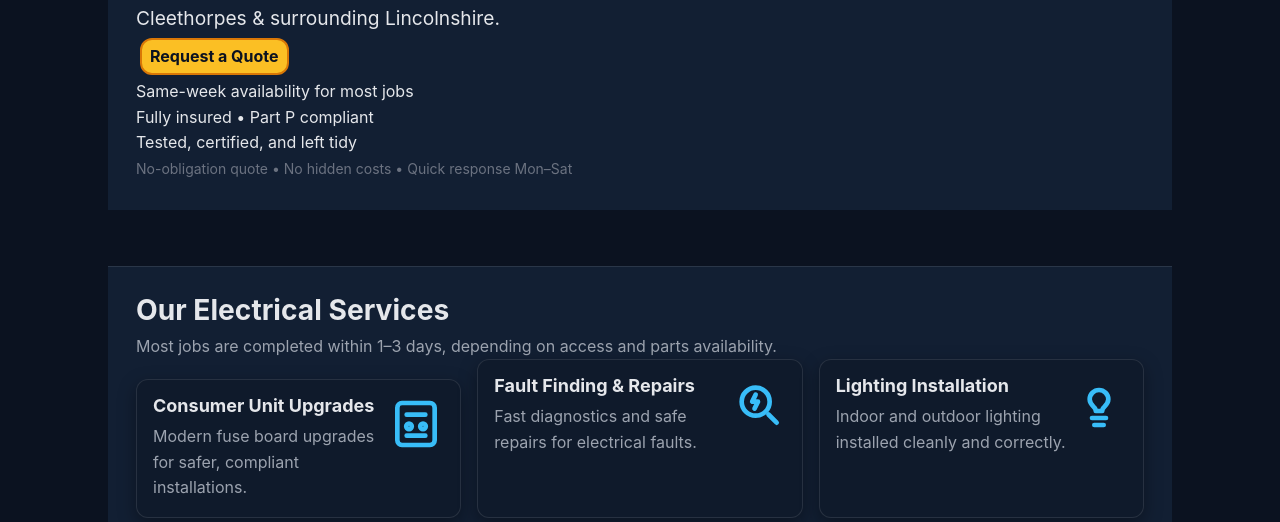
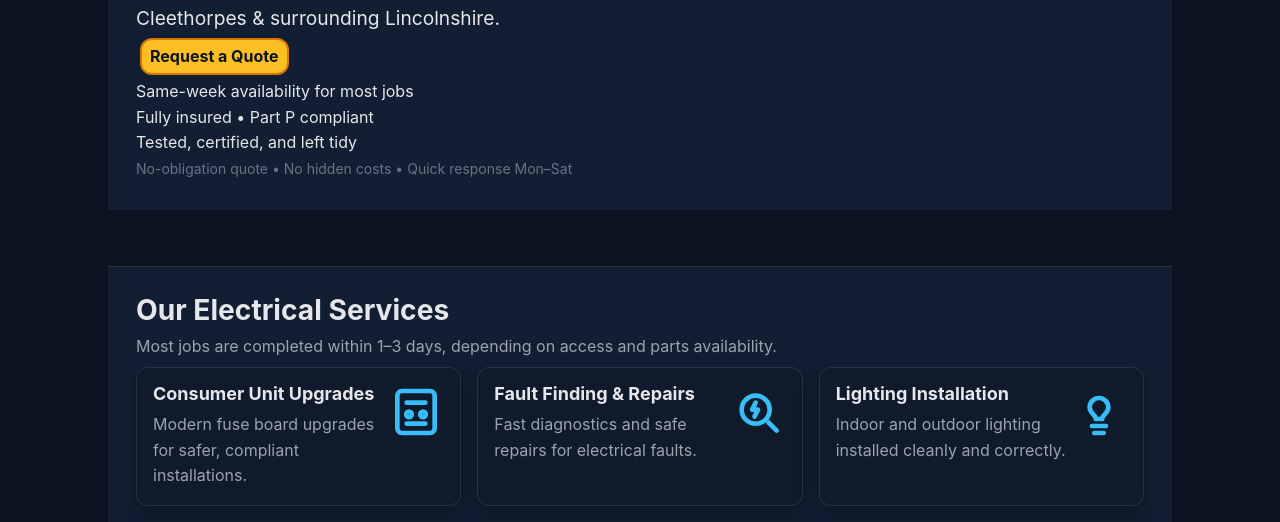
Before and after one commit to pawelwoz92/ernest-electrical, a plain HTML site: page index.html in a window 1280 px wide. Shown: the part 268-790 px from the top of the page. Drawn offline with Linux system fonts and the light colour scheme.

Commit message:
Tweak services section spacing

```diff
--- a/styles.css
+++ b/styles.css
@@ -411,9 +411,7 @@ section{
 
 
 }
-.service:first-child{
-  margin-top: var(--s-5);
-}
+
 
   .service_icon{
     max-width: 56px;
@@ -443,7 +441,7 @@ section{
   box-shadow: var(--shadow-sm);
   transition: box-shadow 0.3s var(--ease);
   padding: var(--s-4);
-  margin-bottom: var(--s-4);
+
 
 }
 
@@ -795,3 +793,7 @@ html {
     width: 46px;
   }
 }
+
+.services > .secondary_text {
+  margin-bottom: var(--s-2);
+}
```
